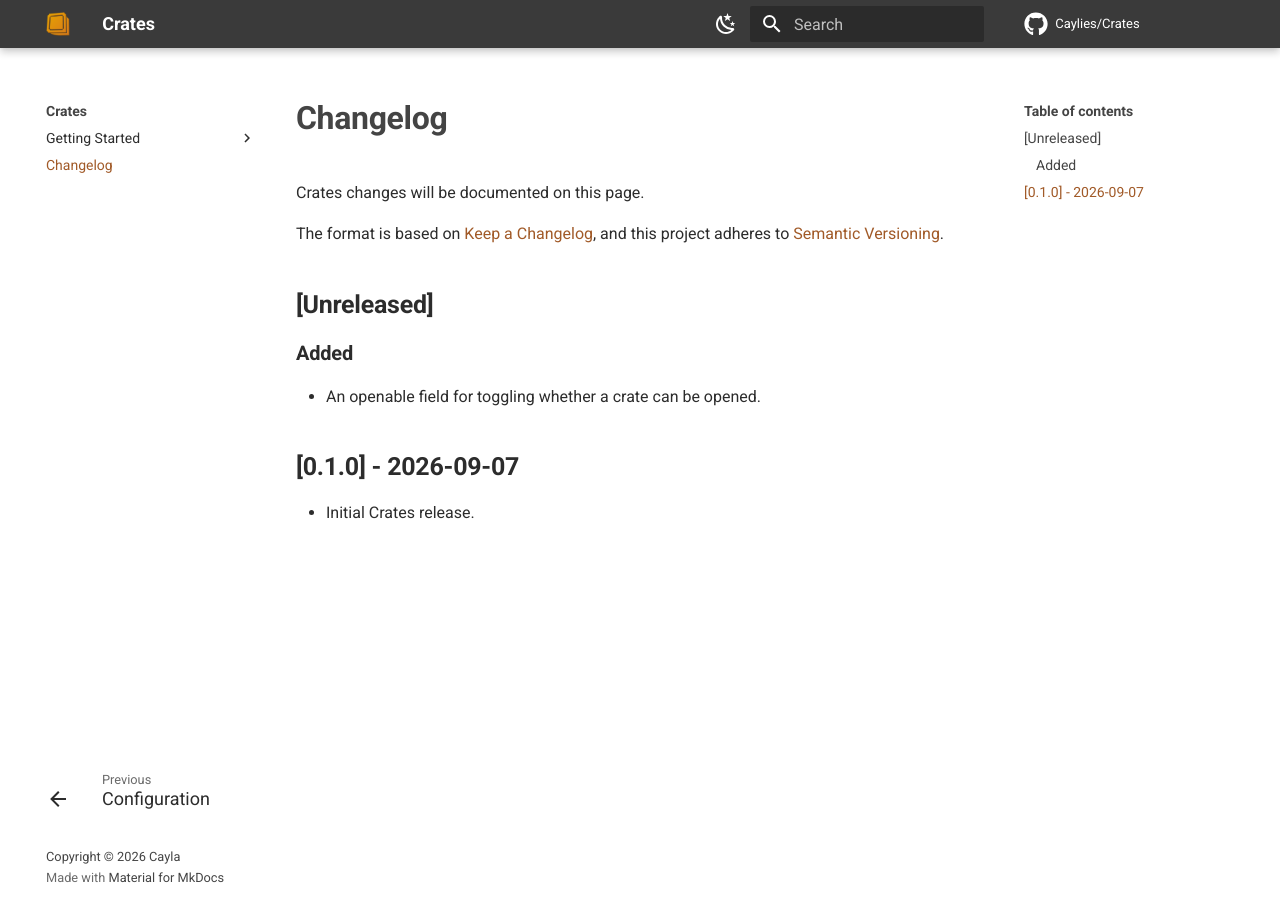
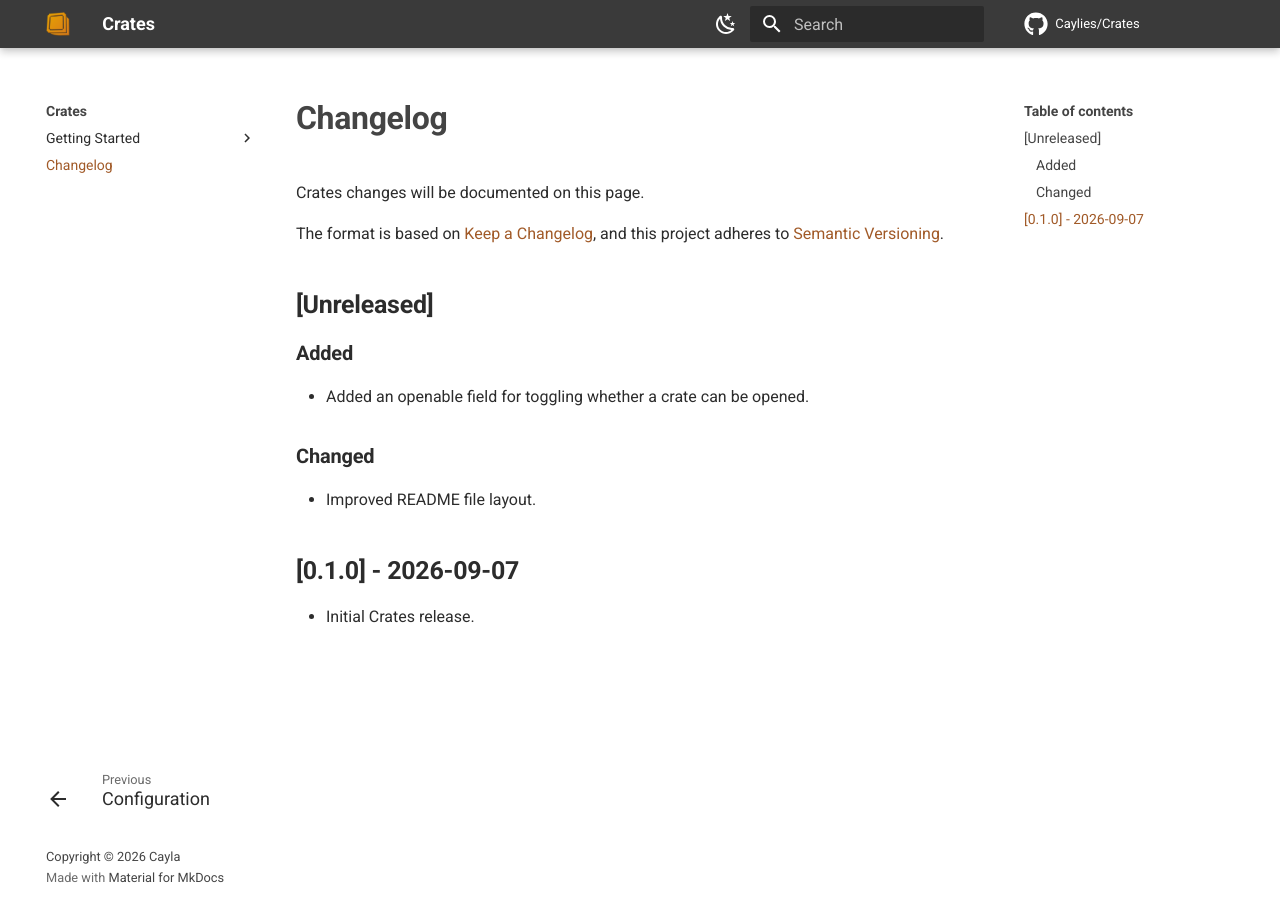
Before and after one commit to Caylies/Crates, an MkDocs documentation site: the page built from docs/changelog.md, in a window 1280 px wide. Built offline with MkDocs 1.6.1 and Material for MkDocs 9.7.7, drawn with Linux system fonts in a browser that asks for light colours; comment, search, counter and statistics services are not loaded.

Commit message:
Improve README file layout

```diff
--- a/docs/changelog.md
+++ b/docs/changelog.md
@@ -8,7 +8,11 @@ The format is based on [Keep a Changelog](https://keepachangelog.com/en/1.1.0/),
 
 ### Added
 
-- An openable field for toggling whether a crate can be opened.
+- Added an openable field for toggling whether a crate can be opened.
+
+### Changed
+
+- Improved README file layout.
 
 ## [0.1.0] - 2026-09-07
 
```
Also changed, not shown: README.md (+7 -15 lines).
